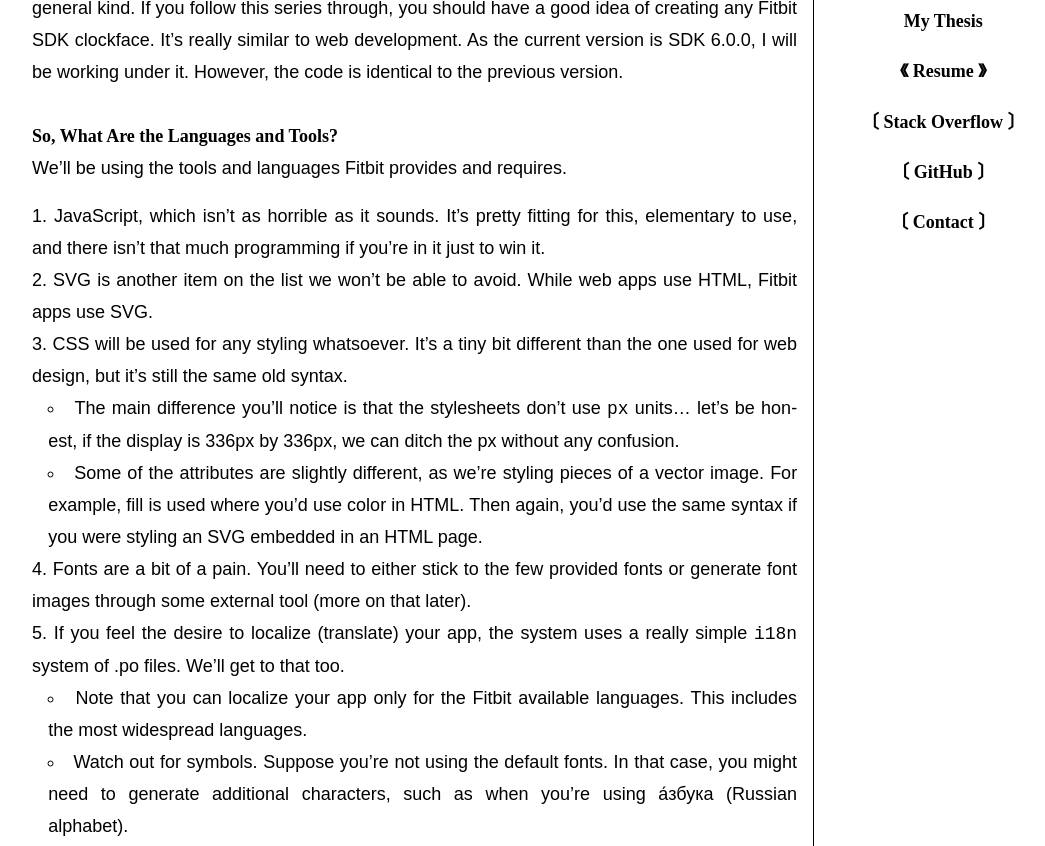
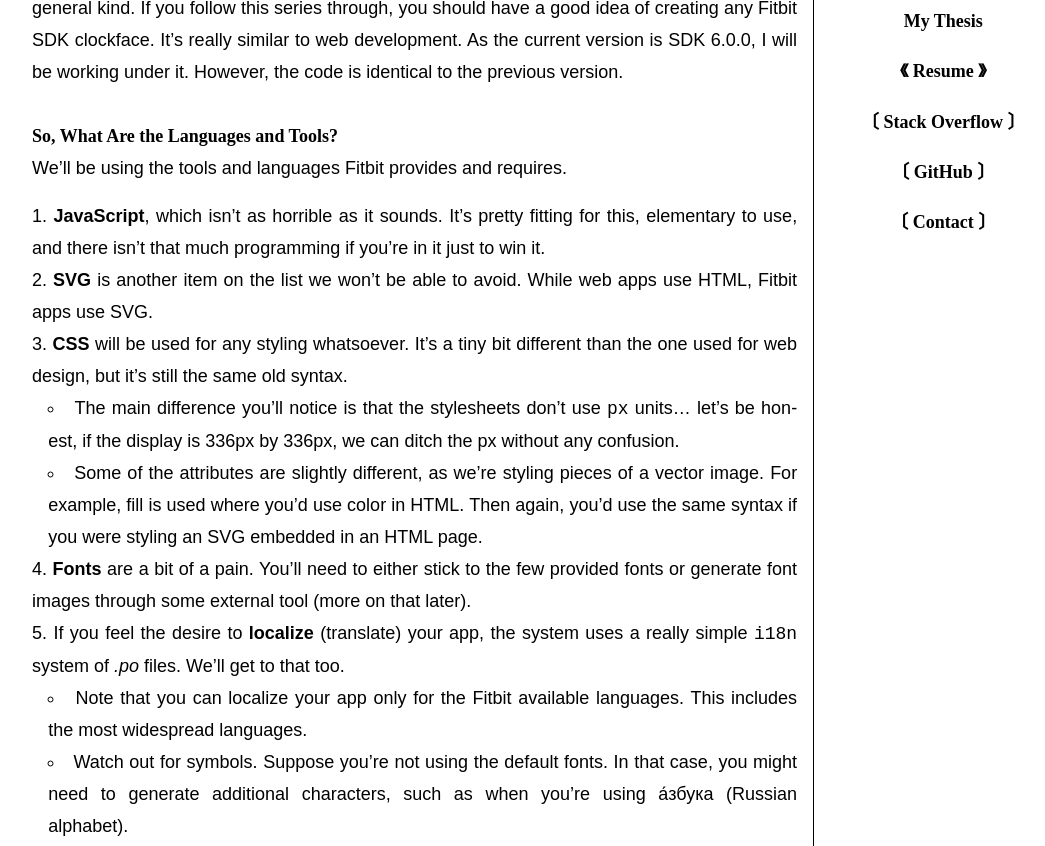
Before and after one commit to morgosus/morgosus.github.io, a Jekyll site: the page built from _posts/programming/fitbit/2021-08-21-clockfaces-introduction.md, in a window 1280 px wide and 900 px high, scrolled down 660 px, cut to the strip 54-900 px from the top of the window. Shown: the whole strip, without its empty margins (96-1141 px from the left). Built offline with Jekyll 4.4.1, drawn with Linux system fonts in a browser that asks for light colours; some web fonts are replaced; comment, search, counter and statistics services are not loaded; some of the changed text lies outside the part shown.

Commit message:
Update article

```diff
--- a/_posts/programming/fitbit/2021-08-21-clockfaces-introduction.md
+++ b/_posts/programming/fitbit/2021-08-21-clockfaces-introduction.md
@@ -46,13 +46,13 @@
 ## So, What Are the Languages and Tools?
 We'll be using the tools and languages Fitbit provides and requires.
 
-1. JavaScript, which isn't as horrible as it sounds. It's pretty fitting for this, elementary to use, and there isn't that much programming if you're in it just to win it.
-2. SVG is another item on the list we won't be able to avoid. While web apps use HTML, Fitbit apps use SVG.
-3. CSS will be used for any styling whatsoever. It's a tiny bit different than the one used for web design, but it's still the same old syntax.
+1. **JavaScript**, which isn't as horrible as it sounds. It's pretty fitting for this, elementary to use, and there isn't that much programming if you're in it just to win it.
+2. **SVG** is another item on the list we won't be able to avoid. While web apps use HTML, Fitbit apps use SVG.
+3. **CSS** will be used for any styling whatsoever. It's a tiny bit different than the one used for web design, but it's still the same old syntax.
     - The main difference you'll notice is that the stylesheets don't use `px` units... let's be honest, if the display is 336px by 336px, we can ditch the px without any confusion.
     - Some of the attributes are slightly different, as we're styling pieces of a vector image. For example, fill is used where you'd use color in HTML. Then again, you'd use the same syntax if you were styling an SVG embedded in an HTML page.
-4. Fonts are a bit of a pain. You'll need to either stick to the few provided fonts or generate font images through some external tool (more on that later).
-5. If you feel the desire to localize (translate) your app, the system uses a really simple `i18n` system of .po files. We'll get to that too.
+4. **Fonts** are a bit of a pain. You'll need to either stick to the few provided fonts or generate font images through some external tool (more on that later).
+5. If you feel the desire to **localize** (translate) your app, the system uses a really simple `i18n` system of *.po* files. We'll get to that too.
     - Note that you can localize your app only for the Fitbit available languages. This includes the most widespread languages.
     - Watch out for symbols. Suppose you're not using the default fonts. In that case, you might need to generate additional characters, such as when you're using а́збука (Russian alphabet).
         - I added the Cyrillic text (azbuka) on purpose. You can notice the radical shift in font, as there's no Cyrillic in the font which I'm using on this website.
@@ -62,13 +62,13 @@
 Yes and no. Everything will work even without installing anything. That being said, you're going to be better off if you do install some items. You're going to need the following two things, but you only need one of each.
 
 #### An SDK Interface, Something to Make the App In
-1. SDK CLI: Command Line Interface
+1. [SDK CLI: Command Line Interface]()
 - Easy to set up, and you get the comfort of your own IDE, text editors, computer, and whatever else you wish to use. While it is a command-line interface, the only actual commands you'll be running are `npx fitbit` to log in and `bi` to *build and install* your app while developing and testing it.
-2. Fitbit Studio
+2. [Fitbit Studio](https://studio.fitbit.com/)
 - A web interface, not advanced, but it gets the job done. It allows you to connect to a device or the simulator.
 
 #### A Display Interface, Something to Test Your Clock Face On
-1. Fitbit Simulator
+1. [Fitbit Simulator](https://simulator-updates.fitbit.com/download/latest/win)
 - Super easy to use. Free. What more do I need to say?
 2. Actual Fitbit Device
 - I do not recommend this. Some nasty bugs can force you to factory reset your device.
```
Also changed, not shown: other parts of _posts/programming/fitbit/2021-08-21-clockfaces-introduction.md (+5 -3 lines).
